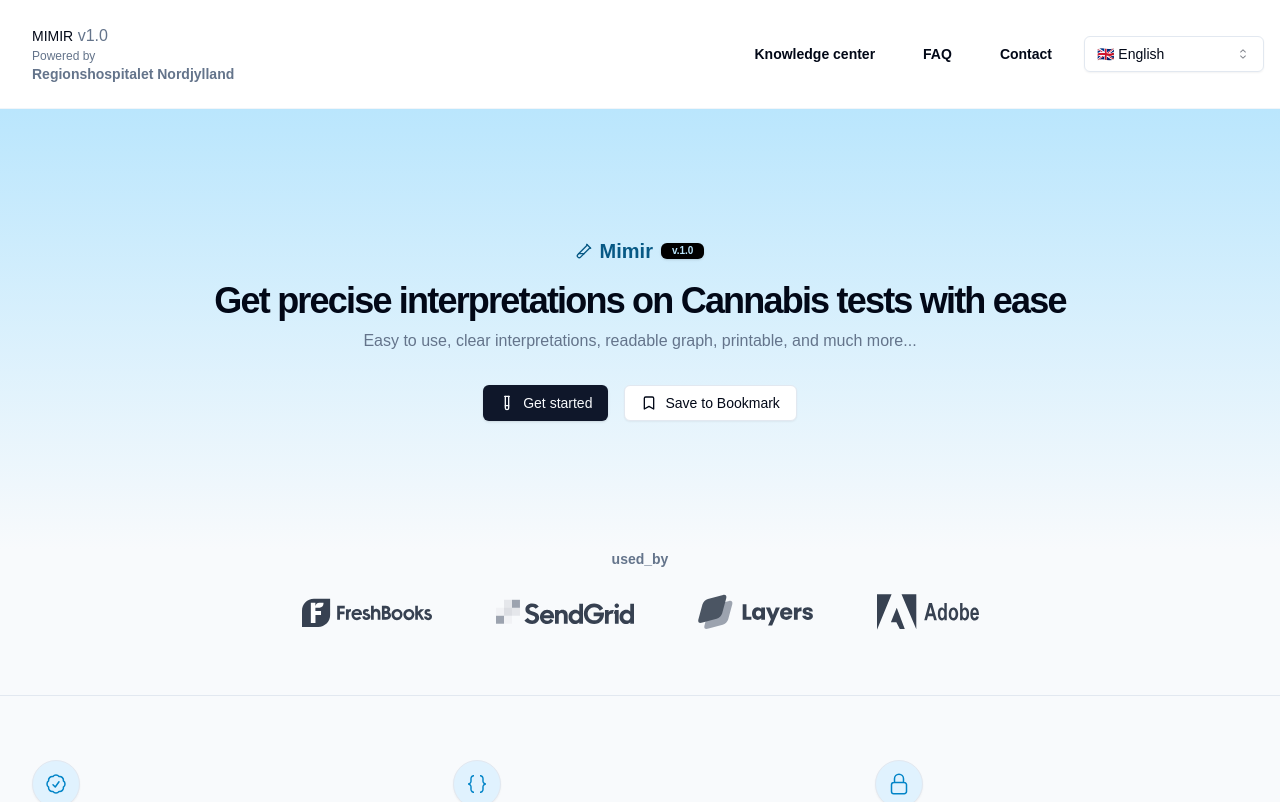
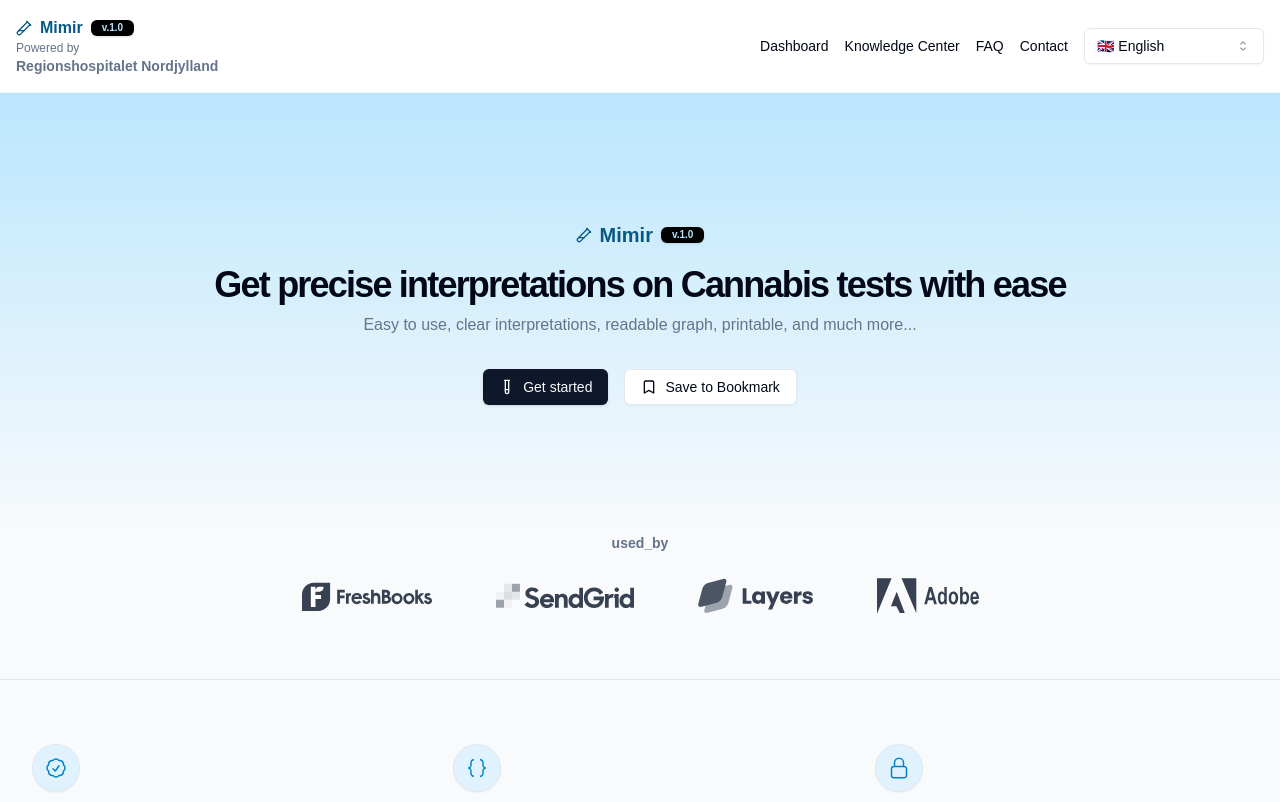
Before and after one commit to anisthepooh/mimir-analysis, a Next.js app: page /en in a window 1280 px wide. Shown: the top 802 px of the page. Built offline with nearby package versions, Linux system fonts and the light colour scheme.

Commit message:
refactor navbar & fix broken pages

```diff
--- a/app/[locale]/General/Navbar.tsx
+++ b/app/[locale]/General/Navbar.tsx
@@ -6,60 +6,63 @@ import LocalSwitcher from '@/app/Components/LocalSwitcher';
 import { Button } from '@/components/ui/button';
 import { cn } from '@/lib/utils';
 import { usePathname } from 'next/navigation';
+import { TestTubeDiagonal } from 'lucide-react';
+import { Badge } from '@/components/ui/badge';
 
-interface NavbarProps {
-}
-
-const Navbar: React.FC<NavbarProps> = ({  }) => {
+const Navbar = ({  }) => {
   const t = useTranslations();
   const pathname = usePathname()
   const localActive = useLocale();
+
+  const menuItems = [
+    {
+      label: t('dashboard'),
+      href: `/${localActive}/dashboard`,
+      active: pathname === `/${localActive}/dashboard`,
+    },
+    {
+      label: t('knowledgecenter'),
+      href: `/${localActive}/articles`,
+      active: pathname === `/${localActive}/articles`,
+    },
+    {
+      label: 'FAQ',
+      href: `/${localActive}/faq`,
+      active: pathname === `/${localActive}/faq`,
+    },
+    {
+      label: t('contact'),
+      href: `/${localActive}/contact`,
+      active: pathname === `/${localActive}/contact`,
+    },
+  ];
+
+
 
 
   return (
     <nav className="navbar bg-white shadow border-b border-b-muted">
       <div className="container mx-auto flex justify-between items-center p-4">
           <Link href={`/${localActive}`} className="text-xl font-semibold  transition duration-200">
-          <Button variant={'ghost'} className='flex flex-col items-start h-auto gap-0'>
-            <span>
-              MIMIR
-              <span className='font-medium text-base text-muted-foreground'> v1.0</span>
+          <span className='flex gap-2 items-center font-bold text-sky-800 text-base '>
+            <TestTubeDiagonal size={16} />
+            Mimir
+            <Badge className='text-[10px] h-4 bg-black hover:bg-black text-sky-200'> v.1.0</Badge>
           </span>
           <p className="text-xs font-medium text-muted-foreground">{`${t('powered_by')}`}</p>
           <p className="text-sm font-semibold text-muted-foreground">Regionshospitalet Nordjylland</p>
-          </Button>
           </Link>
         <ul className="flex items-center space-x-4">
+          {menuItems.map((item) => (
             <li>
-            <Button variant={'ghost'} className={cn(
-              'font-semibold',
-              {"bg-accent text-accent-foreground": pathname === `/${localActive}/Videnscenter`}
-            )} >
-            <Link href={`/${localActive}/articles`} className="">
-              {t('knowledgecenter')}
+              <Link href={item.href} className={cn(
+                "duration-300 transition-all hover:text-gray-900 text-sm font-medium capitalize",
+                {"font-bold underline": item.active}
+              )}>
+                {item.label}
               </Link>
-            </Button>
             </li>
-          <li>
-            <Button variant={'ghost'} className={cn(
-              'font-semibold',
-              {"bg-accent text-accent-foreground": pathname === `/${localActive}/faq`}
-            )} >
-              <Link href={`/${localActive}/faq`} className="">
-                FAQ
-              </Link>
-            </Button>
-          </li>
-          <li>
-            <Button variant={'ghost'} className={cn(
-              'font-semibold',
-              {"bg-accent text-accent-foreground": pathname === `/${localActive}/kontakt`}
-            )} >
-              <Link href={`/${localActive}/contact`} className="">
-                {t('contact')}
-              </Link>
-            </Button>
-          </li>
+          ))}
           <div className="ml-4 flex space-x-2">
             <LocalSwitcher />
           </div>
--- a/app/[locale]/contact/Content.tsx
+++ b/app/[locale]/contact/Content.tsx
@@ -1,4 +1,4 @@
-import { Card, CardContent, CardHeader, CardTitle } from '@/components/ui/card';
+'use client'
 import { Author } from '@/types/Author';
 import React from 'react';
 import ContactCard from './ContactCard';
--- a/app/[locale]/faq/page.tsx
+++ b/app/[locale]/faq/page.tsx
@@ -1,3 +1,4 @@
+'use client'
 import { Accordion } from '@/components/ui/accordion'
 import { Card, CardContent, CardFooter, CardHeader, CardTitle } from '@/components/ui/card'
 import AccordionComponent  from './AccordionComponent'
```
Lines whose indentation alone changed are shown as unchanged.
